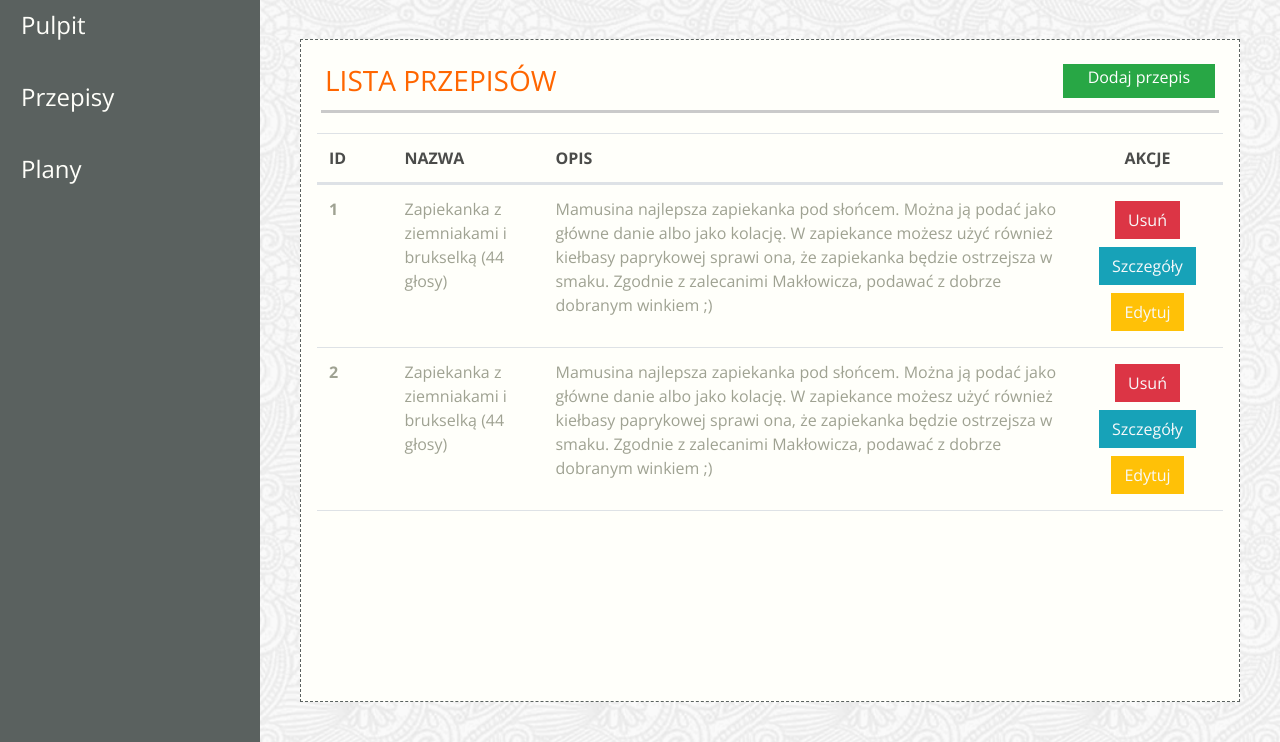
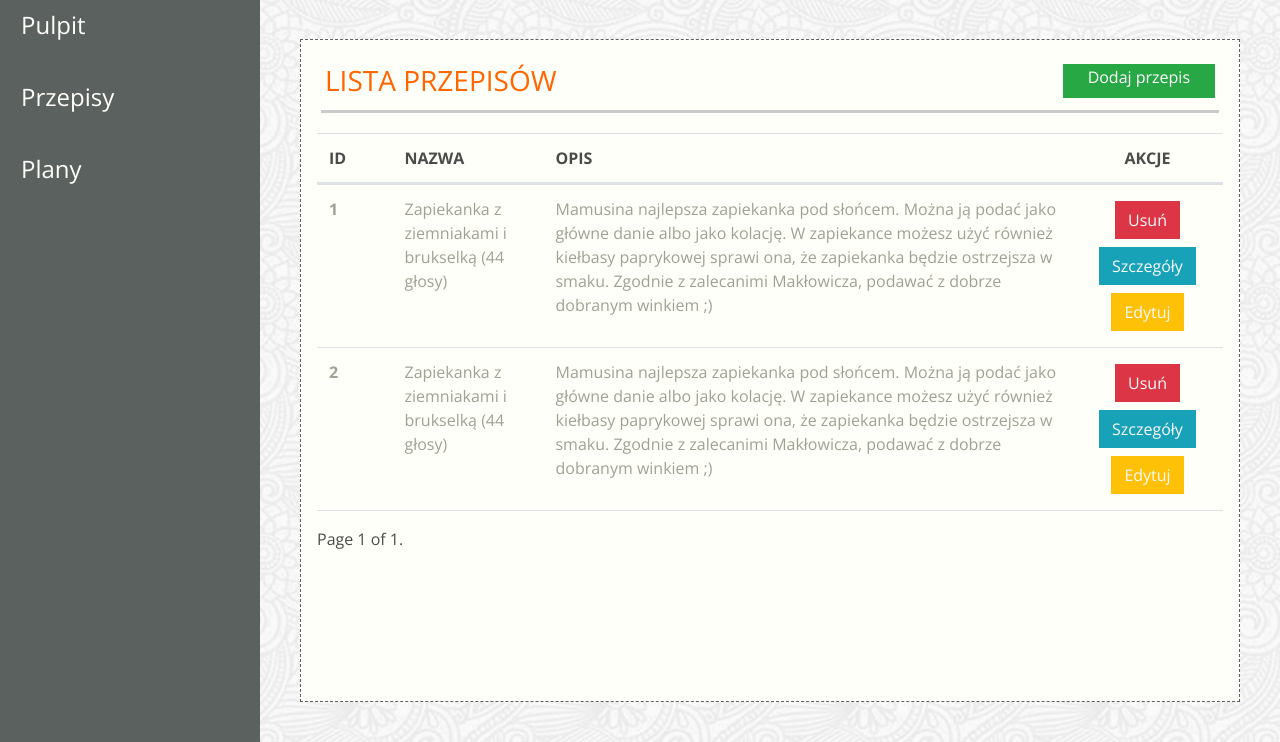
Before and after one commit to pchroscicki/ScrumLab, a Django app: template jedzonko/templates/app-recipes.html in a window 1280 px wide. Shown: the part 85-827 px from the top of the page. Run offline with Django 3.2, Linux system fonts and the light colour scheme; the template is opened without the code that fills it: most values are stand-ins (such as "Sample title", 1, 10 or a date in 2020); some libraries are stand-ins or nearby versions; some web fonts are replaced.

Commit message:
work in progress 3.1

```diff
--- a/jedzonko/templates/app-recipes.html
+++ b/jedzonko/templates/app-recipes.html
@@ -1,6 +1,8 @@
 {% extends "__base__.html" %}
 {% block title %}{% endblock %}
 {% block content %}
+
+
 <div class="dashboard-content border-dashed p-3 m-4 view-height">
 
     <div class="row border-bottom border-3 p-1 m-1">
@@ -36,7 +38,7 @@
                 <a href="#"
                    class="btn btn-danger rounded-0 text-light m-1">Usuń</a>
                 <a href="/app-recipe-details.html"
-                   class="btn btn-info rounded-0 text-light m-1">Szczegóły</a>
+                   class="btn btn-info rounded-0 text-light m-1">Szczegóły</a>  <!-- IN PROGRESS -->
                 <a href="/app-edit-recipe.html"
                    class="btn btn-warning rounded-0 text-light m-1">Edytuj</a>
             </td>
@@ -63,5 +65,31 @@
         </tr>
         </tbody>
     </table>
+
+<!--    TO JEST PAGINATOR-->
+ <div class="pagination">
+    <span class="step-links">
+        {% if recipes.has_previous %}
+            <a href="?page=1">&laquo; first</a>
+            <a href="?page={{ recipes.previous_page_number }}">previous</a>
+        {% endif %}
+
+        <span class="current">
+            Page {{ recipes.number }} of {{ recipes.paginator.num_pages }}.
+        </span>
+
+        {% if recipes.has_next %}
+            <a href="?page={{ recipes.next_page_number }}">next</a>
+            <a href="?page={{ recipes.paginator.num_pages }}">last &raquo;</a>
+        {% endif %}
+    </span>
+</div>
+<!-- WYSRODKOWAC TEN PAGINATOR?!-->
 </div>
 {% endblock content %}
+
+{% for contact in contacts %}
+    {# Each "contact" is a Contact model object. #}
+    {{ contact.full_name|upper }}<br>
+    ...
+{% endfor %}
```
Also changed, not shown: jedzonko/views.py (+12 -2 lines).
